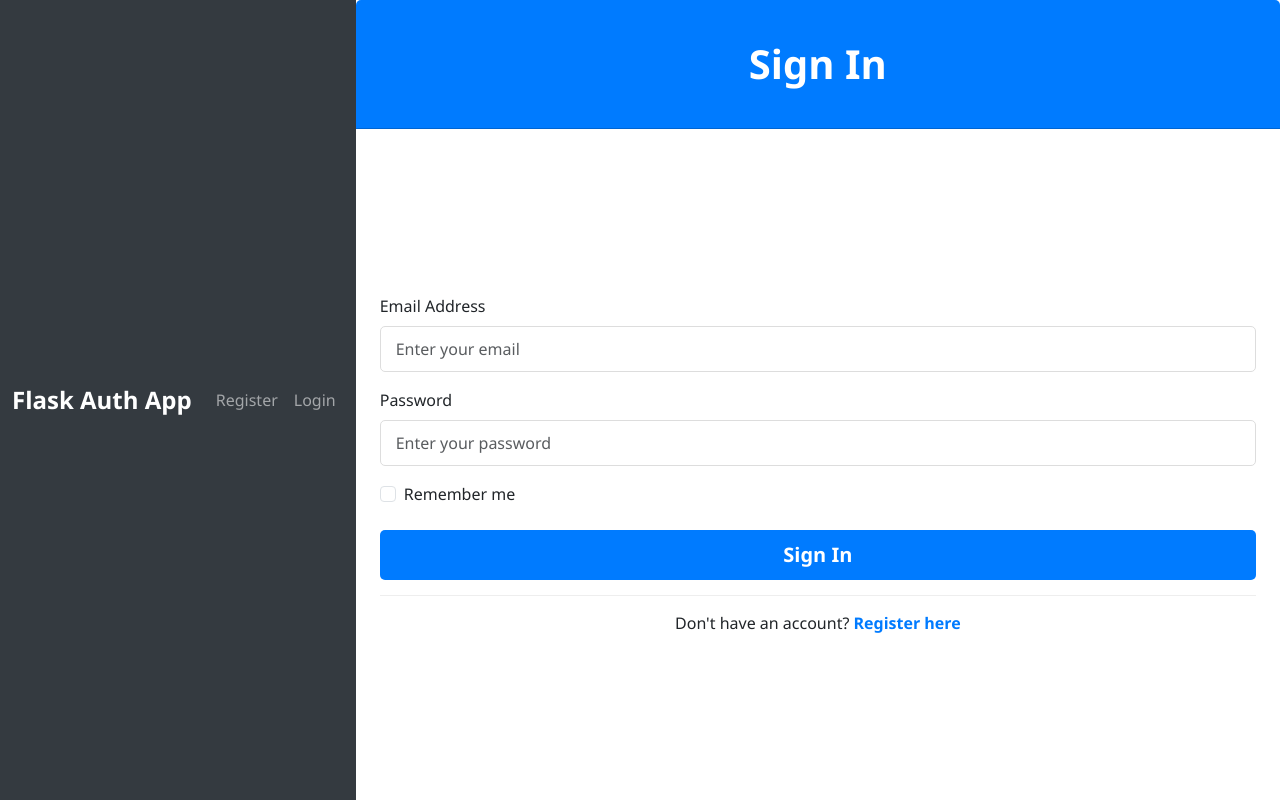
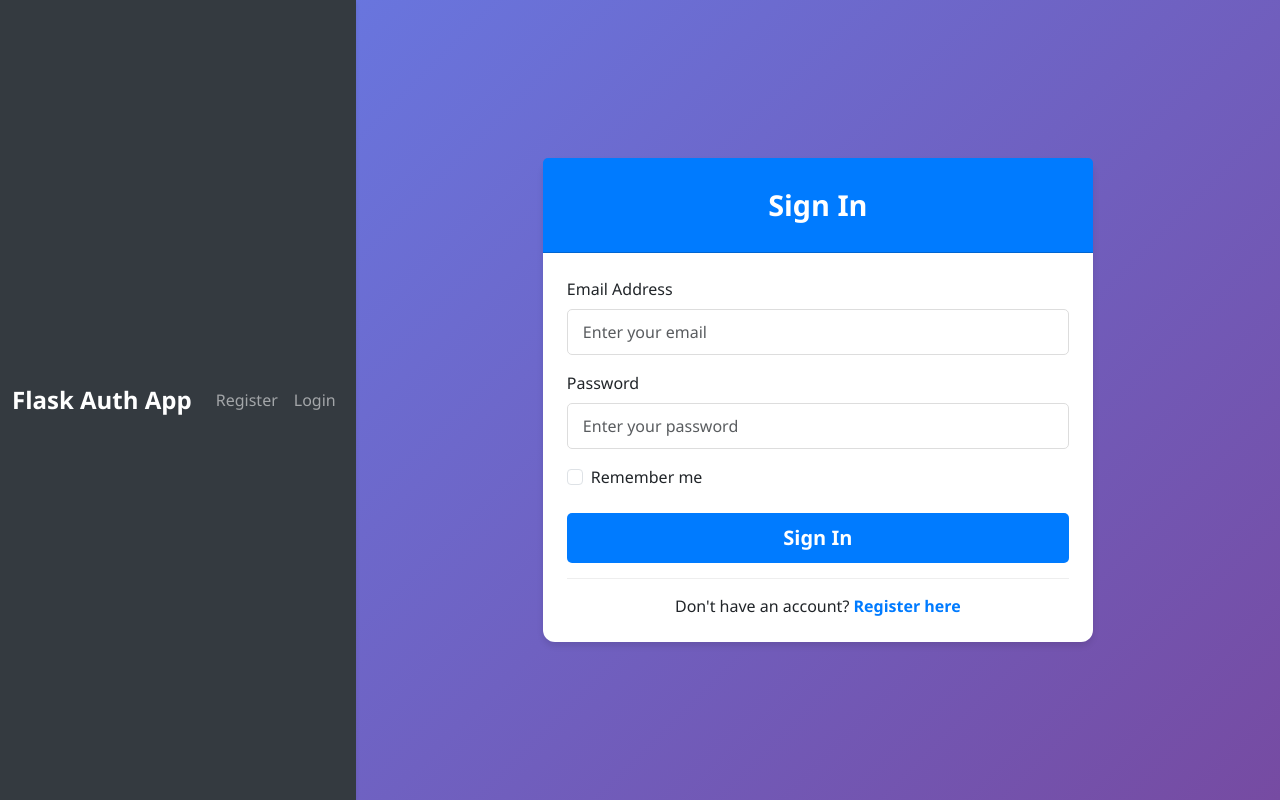
Before and after one commit to VikramCodeProject/FLASKPROREPOO, a Flask app: page /login in a window 1280 px wide. Run offline with Flask 3, Linux system fonts and the light colour scheme.

Commit message:
Adjust form to compact centered card layout

```diff
--- a/templates/base.html
+++ b/templates/base.html
@@ -35,45 +35,40 @@
             display: flex;
             align-items: center;
             justify-content: center;
-            padding: 0;
+            padding: 20px;
             width: 100%;
         }
 
         .container {
             width: 100%;
-            max-width: 100%;
+            max-width: 550px;
             padding: 0;
         }
 
         .card {
             border: none;
-            border-radius: 0;
-            box-shadow: none;
+            border-radius: 12px;
+            box-shadow: 0 4px 6px rgba(0, 0, 0, 0.1);
             max-width: 100%;
             width: 100%;
-            min-height: 100vh;
         }
 
         .card-header {
             background-color: var(--primary-color);
             color: white;
-            border-radius: 0;
-            padding: 40px;
+            border-radius: 12px 12px 0 0;
+            padding: 30px;
             text-align: center;
         }
 
         .card-header h3 {
             margin: 0;
             font-weight: 600;
-            font-size: 2.5rem;
+            font-size: 1.8rem;
         }
 
         .card-body {
-            padding: 60px;
-            display: flex;
-            flex-direction: column;
-            justify-content: center;
-            min-height: calc(100vh - 150px);
+            padding: 40px;
         }
 
         .form-control {
```
